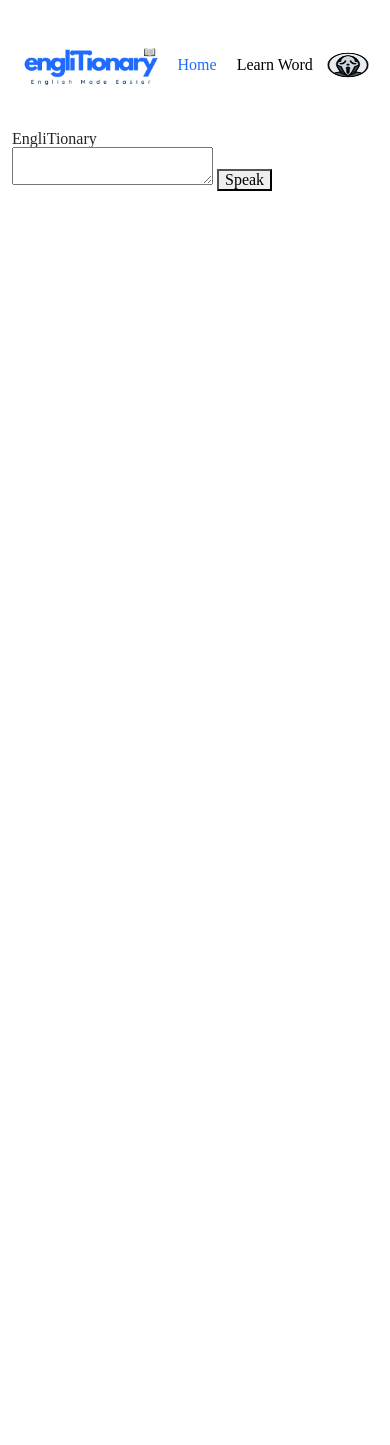
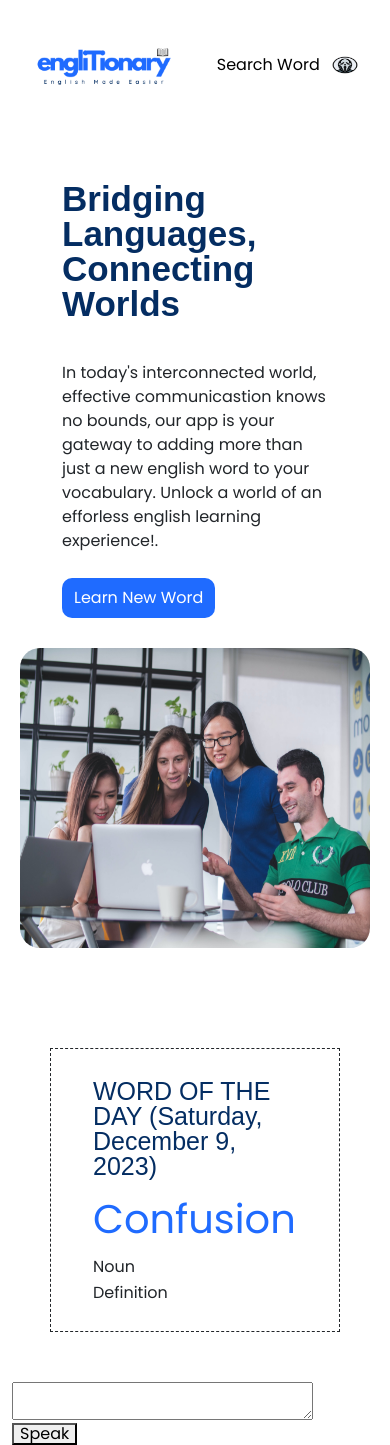
Before and after one commit to oviematthew/dictionaryWebApp, a website: page index.html in a window 390 px wide. Before the commit the page ends 844 px from the top, so only its background shows below. Drawn offline with nearby package versions, Linux system fonts and the light colour scheme; no server answers; a web font is replaced by a local one.

Commit message:
added changes

```diff
--- a/assets/css/styles.css
+++ b/assets/css/styles.css
@@ -52,6 +52,14 @@ table {
 }
 
 /* start editing */
+html {
+    scroll-behavior: smooth;
+}
+
+body{
+    font-family: 'Poppins', sans-serif;
+}
+
 .top-section {
     height: max-content;
     padding: 10px 0;
@@ -68,8 +76,8 @@ header {
 }
 
 .countryFlag {
-    width: 50px;
-    height: 30px;
+    width: 30px;
+    height: 20px;
 }
 
 .nav-items {
@@ -100,3 +108,112 @@ li > a:hover {
 
 
 /* hero section */
+.hero-section{
+    height: max-content;
+    padding: 50px;
+}
+
+
+
+.hero-left {
+    display: flex;
+    gap: 25px;
+    flex-direction: column;
+    justify-content: center;
+}
+
+.hero-right{
+    display: flex;
+    justify-content: center;
+}
+
+.hero-h1{
+    font-family: 'Rethink Sans', sans-serif;
+    color: var(--secondary-color);
+    font-weight: 700;
+    font-size: 35px;
+    margin-bottom: 15px;
+}
+.hero-p{
+    line-height: 1.5;
+    font-family: 'Poppins', sans-serif;
+
+}
+
+.learnBtn {
+    width: max-content;
+    padding: 12px;
+    background-color: var(--primary-color);
+    color: var(--white);
+    border: none;
+    border-radius: 10px;
+    transition: all .3s ease-in-out;
+}
+
+.learnBtn:hover {
+    background-color: var(--secondary-color);
+    scale: .9;
+}
+
+@media only screen and (max-width: 990px)  {
+    .hero-left{
+        margin-bottom: 30px;
+    }
+}
+
+
+/* Cards section */
+.centerElement {
+    display: flex;
+    justify-content: center;
+    align-items: center;
+}
+.peopleImage{
+    width: 600px;
+    height: 400px;
+    border-radius: 20px;
+}
+
+@media only screen and (max-width: 1200px)  {
+    .peopleImage{
+        width: 450px;
+        height: 300px;
+        border-radius: 20px;
+    }
+}
+
+@media only screen and (max-width: 800px)  {
+    .peopleImage{
+        width: 350px;
+        height: 300px;
+        border-radius: 20px;
+    }
+}
+
+
+/* word of the day section */
+.cardSection {
+    height: max-content;
+    padding: 50px;
+}
+
+.h2-header {
+    font-family: 'Rethink Sans', sans-serif;
+    font-size: 25px;
+    color: var(--secondary-color);
+    margin-bottom: 10px;
+}
+
+.WodRow {
+    border: 1px dashed;
+    padding: 30px;
+}
+
+#wordOfTheDay {
+    margin: 10px 0;
+    font-size: 40px;
+    color: var(--primary-color);
+}
+#partOfSpeech {
+    margin: 10px 0;
+}
--- a/assets/js/script.js
+++ b/assets/js/script.js
@@ -1,3 +1,15 @@
+// Function to get current date
+function formatDate(date) {
+    const options = { weekday: 'long', month: 'long', day: 'numeric', year: 'numeric' };
+    return new Date(date).toLocaleDateString('en-US', options);
+}
+
+// Get the current date and set it in the specified <p> tag
+const currentDate = new Date();
+const formattedDate = formatDate(currentDate);
+document.getElementById('todaysDate').textContent = formattedDate;
+
+// Word API
 var word = 'teacher';
 var apiUrl = `https://api.dictionaryapi.dev/api/v2/entries/en/${encodeURIComponent(word)}`;
 
@@ -17,14 +29,12 @@ fetch(apiUrl)
         console.error('Error:', error.message);
     });
 
-
-
 // Get the text area and speak button elements
 let textArea = document.getElementById("text");
 let speakButton = document.getElementById("speak-button");
 
 // Add an event listener to the speak button
-speakButton.addEventListener("click", function() {
+speakButton.addEventListener("click", function () {
     // Get the text from the text area
     let text = textArea.value;
 
@@ -38,8 +48,6 @@ speakButton.addEventListener("click", function() {
     // Speak the utterance
     window.speechSynthesis.speak(utterance);
 });
-
-
 
 // Function to update the paragraph with the user's country and flag
 function updateLocation(position) {
@@ -58,27 +66,30 @@ speakButton.addEventListener("click", function() {
                 const country = data.address.country;
                 const countryFlagCode = data.address.country.toLowerCase();
 
-
                 // Fetch the country flag
                 const flagUrl = `https://www.countryflags.com/wp-content/uploads/${countryFlagCode}-flag-png-large.png`;
-                document.getElementById('countryFlag').src = flagUrl;
-                document.getElementById('countryFlag').alt = `Flag of ${country}`;
+
+                // Change the flag image
+                let flagImg = document.getElementById('countryFlag');
+                flagImg.src = flagUrl;
+                flagImg.alt = `Flag of ${country}`;
             } else {
-
-                // use default image if not displayed properly
-                document.getElementById('countryFlag').src = '/assets/anonymous.jpg';
+                // Use default image if not displayed properly
+                let flagImg = document.getElementById('countryFlag');
+                flagImg.src = '/assets/anonymous.jpg';
+                flagImg.alt = 'Anonymous Flag';
             }
         })
         .catch(error => {
             // Display an error message if there is an issue with the API request
-            document.getElementById('locationParagraph').textContent = 'Error getting country information.' + error;
+           console.log(error)
         });
 }
 
 // Function to handle errors in geolocation
 function handleLocationError(error) {
     let errorMessage = 'Error getting location: ';
-    switch(error.code) {
+    switch (error.code) {
         case error.PERMISSION_DENIED:
             errorMessage += 'User denied the request for Geolocation.';
             break;
--- a/index.html
+++ b/index.html
@@ -16,6 +16,11 @@
 
     <!-- manifest file -->
     <link rel="manifest" href="manifest.json">
+
+    <!-- Google Fonts -->
+    <link rel="preconnect" href="https://fonts.googleapis.com">
+    <link rel="preconnect" href="https://fonts.gstatic.com" crossorigin>
+    <link href="https://fonts.googleapis.com/css2?family=Poppins:wght@300;400&family=Rethink+Sans:wght@600;700&display=swap" rel="stylesheet">
 
     <link rel="apple-touch-icon" href="assets/images/apple-icon-180.png">
     <meta name="apple-mobile-web-app-capable" content="yes">
@@ -59,8 +64,7 @@
 
                 <div class="nav-items">
                     <ul>
-                        <li> <a class="active-nav nav-item" href="./index.html"> Home</a></li>
-                        <li><a class="nav-item" href="./learn.html">Learn Word</a></li>
+                        <li><a class="nav-item" href="#search">Search Word</a></li>
                     </ul>
                     <img class="countryFlag" src="./assets/anonymous.jpg" id="countryFlag" alt="Country-Flag">
                 </div>
@@ -69,14 +73,47 @@
     </section>
 
         <!-- Hero Section -->
-        <section class="bottom section">
+        <section class="hero-section">
             <div class="container">
-                <div class="col-12 col-lg-6">
-                    <h1>
-                        EngliTionary
-                    </h1>
+                <div class="row">
+                    <!-- left -->
+                    <div class="col-12 col-lg-6 hero-left">
+                        <h1 class="hero-h1">
+                            Bridging Languages, Connecting Worlds
+                        </h1>
+                        <p class="hero-p">
+                            In today's interconnected world, effective communicastion knows no bounds, our app is your gateway to adding more than just a new english word to your vocabulary. Unlock a world of an efforless english learning experience!.
+                        </p>
+
+                        <button class="learnBtn" onclick="window.location.href = 'learn.html';">
+                           Learn New Word
+                        </button>
+                    </div>
+                    <!-- right -->
+                    <div class="col-12 col-lg-6 hero-right">
+                        <img class="peopleImage" src="./assets/images/people-learning.jpg" alt="people learning">
+                    </div>
                 </div>
-                <div class="col-12 col-lg-6"></div>
+
+            </div>
+        </section>
+
+        <!-- Word of the day section -->
+        <section class="cardSection">
+            <div class="container">
+                <div class="row WodRow">
+                    <h2 class="h2-header">
+                        WORD OF THE DAY
+                        (<span id="todaysDate">
+                        </span>)
+                    </h2>
+
+                    <p id="wordOfTheDay">Confusion</p>
+                    <p id="partOfSpeech">Noun</p>
+                    <p id="">Definition</p>
+
+                </div>
+               </div>
             </div>
         </section>
 
```
Also changed, not shown: assets/images/people-learning.jpg (added), learn.html (deleted), 2 other files. Lines whose indentation alone changed are shown as unchanged.
